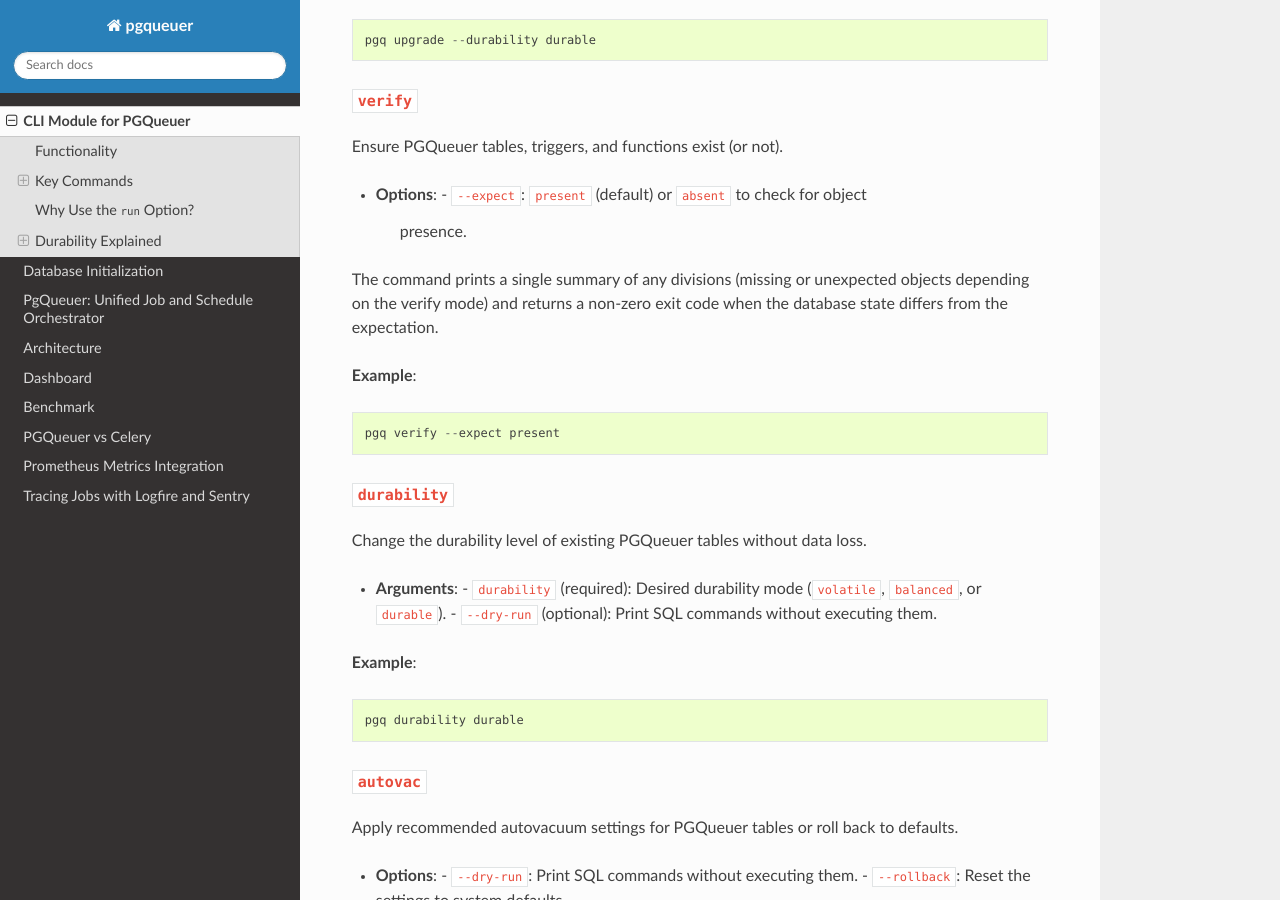
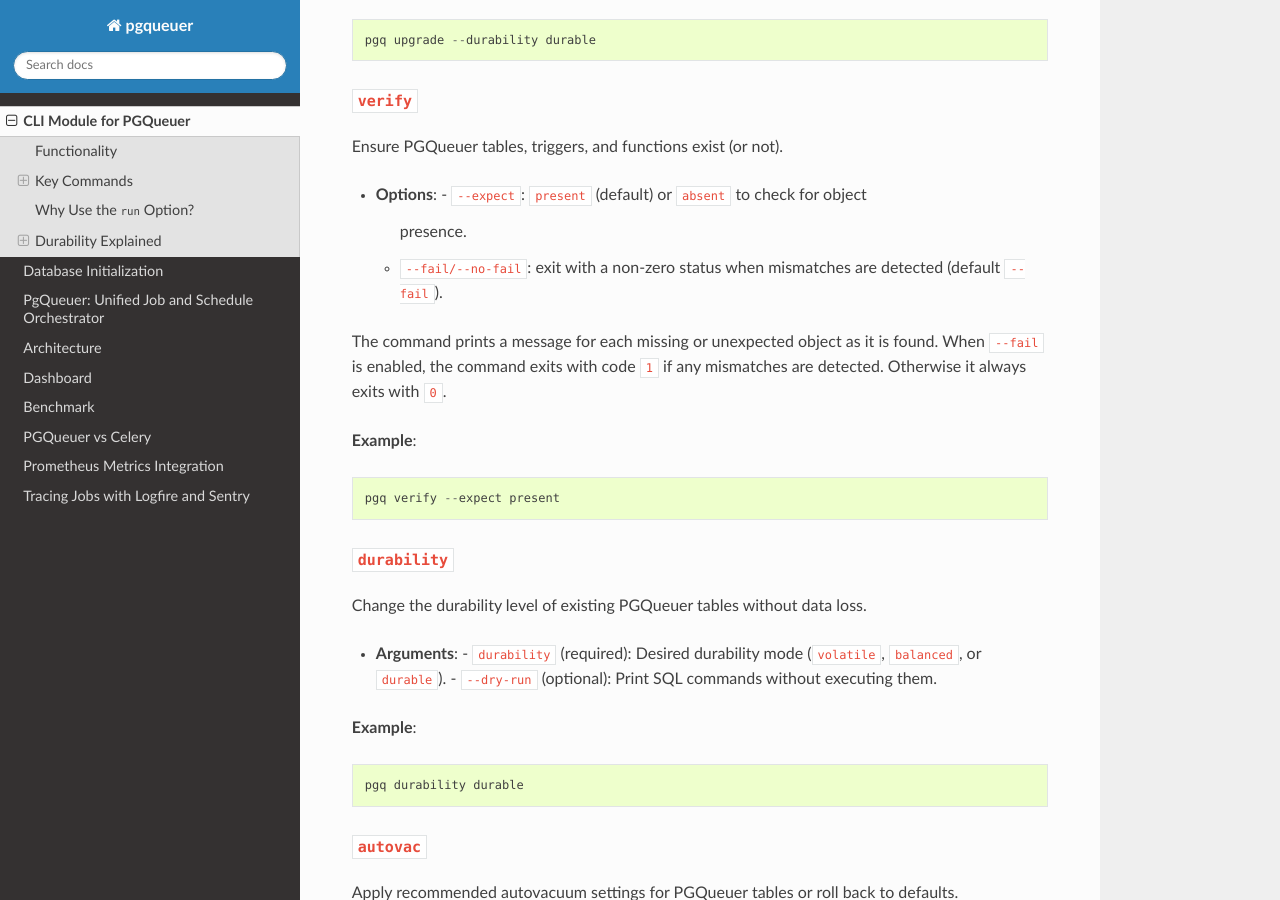
Before and after one commit to janbjorge/pgqueuer, a Sphinx documentation site: the page built from docs/cli.rst, in a window 1280 px wide and 900 px high, scrolled down 1162 px. Built offline with Sphinx 7.4.7 and the Read the Docs theme 3.1.0, drawn with Linux system fonts in a browser that asks for light colours; pages that are not in the unit, such as notebooks, are missing from menus.

Commit message:
Refine verify command

```diff
--- a/docs/cli.rst
+++ b/docs/cli.rst
@@ -48,10 +48,12 @@
 - **Options**:
   - ``--expect``: ``present`` (default) or ``absent`` to check for object
     presence.
+  - ``--fail/--no-fail``: exit with a non-zero status when mismatches are
+    detected (default ``--fail``).
 
-The command prints a single summary of any divisions (missing or unexpected
-objects depending on the verify mode) and returns a non-zero exit code when the
-database state differs from the expectation.
+The command prints a message for each missing or unexpected object as it is
+found. When ``--fail`` is enabled, the command exits with code ``1`` if any
+mismatches are detected. Otherwise it always exits with ``0``.
 
 **Example**::
 
```
Also changed, not shown: 1 other file.
